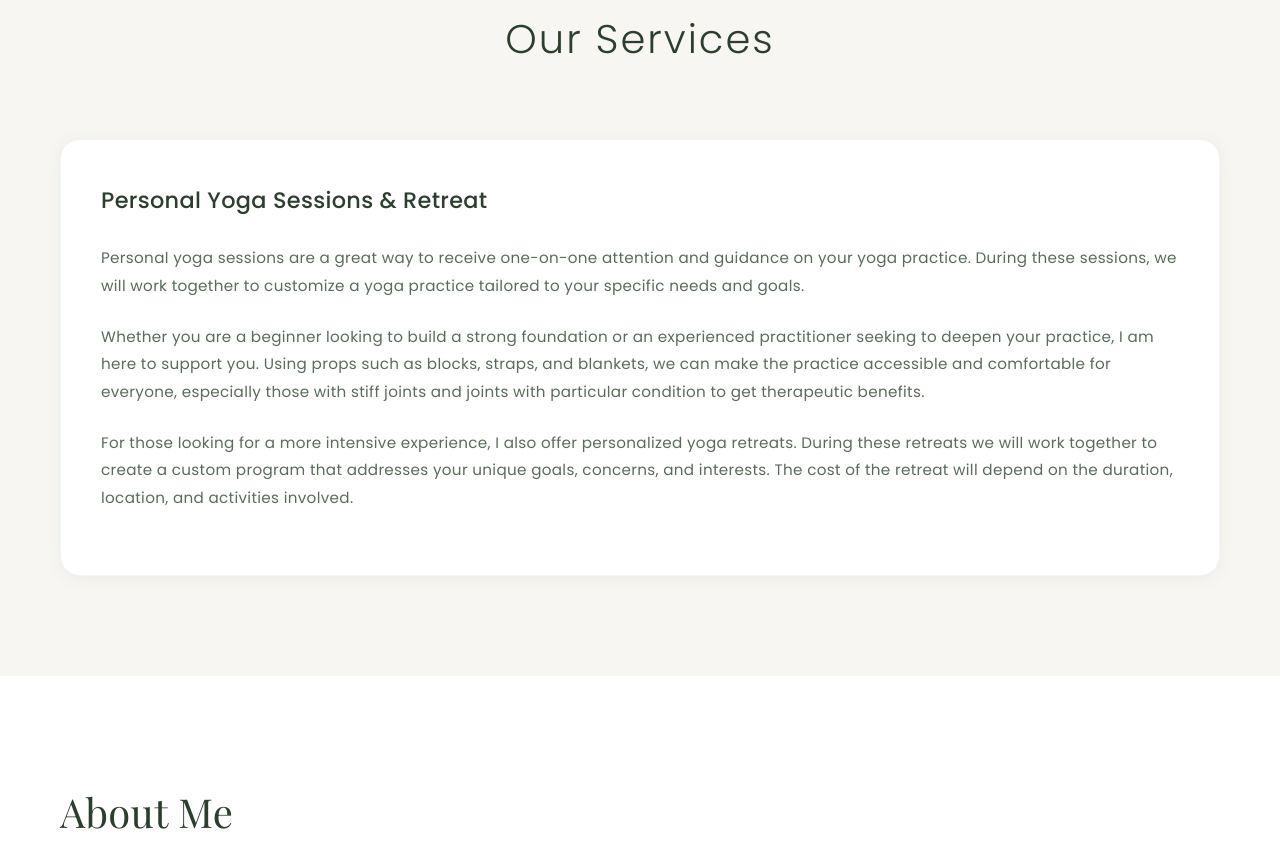
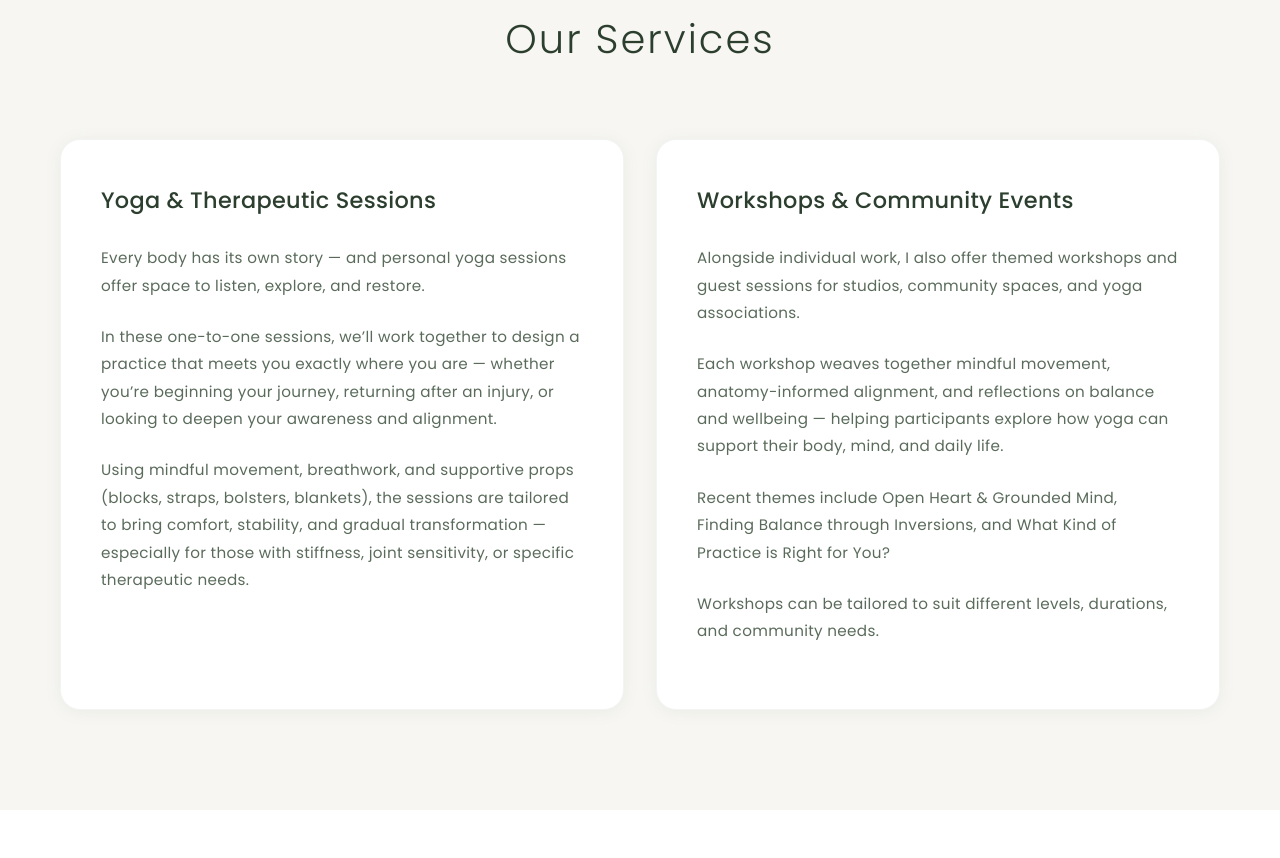
Before and after one commit to NurturingShala/nurturingshala-website, a plain HTML site: page index.html in a window 1280 px wide. Shown: the part 897-1755 px from the top of the page. Drawn offline with nearby package versions, Linux system fonts and the light colour scheme.

Commit message:
Update services section content

```diff
--- a/index.html
+++ b/index.html
@@ -53,10 +53,17 @@
             <h2>Our Services</h2>
             <div class="classes-grid">
                 <div class="class-card">
-                    <h3>Personal Yoga Sessions & Retreat</h3>
-                    <p>Personal yoga sessions are a great way to receive one-on-one attention and guidance on your yoga practice. During these sessions, we will work together to customize a yoga practice tailored to your specific needs and goals.</p>
-                    <p>Whether you are a beginner looking to build a strong foundation or an experienced practitioner seeking to deepen your practice, I am here to support you. Using props such as blocks, straps, and blankets, we can make the practice accessible and comfortable for everyone, especially those with stiff joints and joints with particular condition to get therapeutic benefits.</p>
-                    <p>For those looking for a more intensive experience, I also offer personalized yoga retreats. During these retreats we will work together to create a custom program that addresses your unique goals, concerns, and interests. The cost of the retreat will depend on the duration, location, and activities involved.</p>
+                    <h3>Yoga & Therapeutic Sessions</h3>
+                    <p>Every body has its own story — and personal yoga sessions offer space to listen, explore, and restore.</p>
+                    <p>In these one-to-one sessions, we’ll work together to design a practice that meets you exactly where you are — whether you’re beginning your journey, returning after an injury, or looking to deepen your awareness and alignment.</p>
+                    <p>Using mindful movement, breathwork, and supportive props (blocks, straps, bolsters, blankets), the sessions are tailored to bring comfort, stability, and gradual transformation — especially for those with stiffness, joint sensitivity, or specific therapeutic needs.</p>
+                </div>
+                <div class="class-card">
+                    <h3>Workshops & Community Events</h3>
+                    <p>Alongside individual work, I also offer themed workshops and guest sessions for studios, community spaces, and yoga associations.</p>
+                    <p>Each workshop weaves together mindful movement, anatomy-informed alignment, and reflections on balance and wellbeing — helping participants explore how yoga can support their body, mind, and daily life.</p>
+                    <p>Recent themes include Open Heart & Grounded Mind, Finding Balance through Inversions, and What Kind of Practice is Right for You?</p>
+                    <p>Workshops can be tailored to suit different levels, durations, and community needs.</p>
                 </div>
             </div>
         </div>
```
